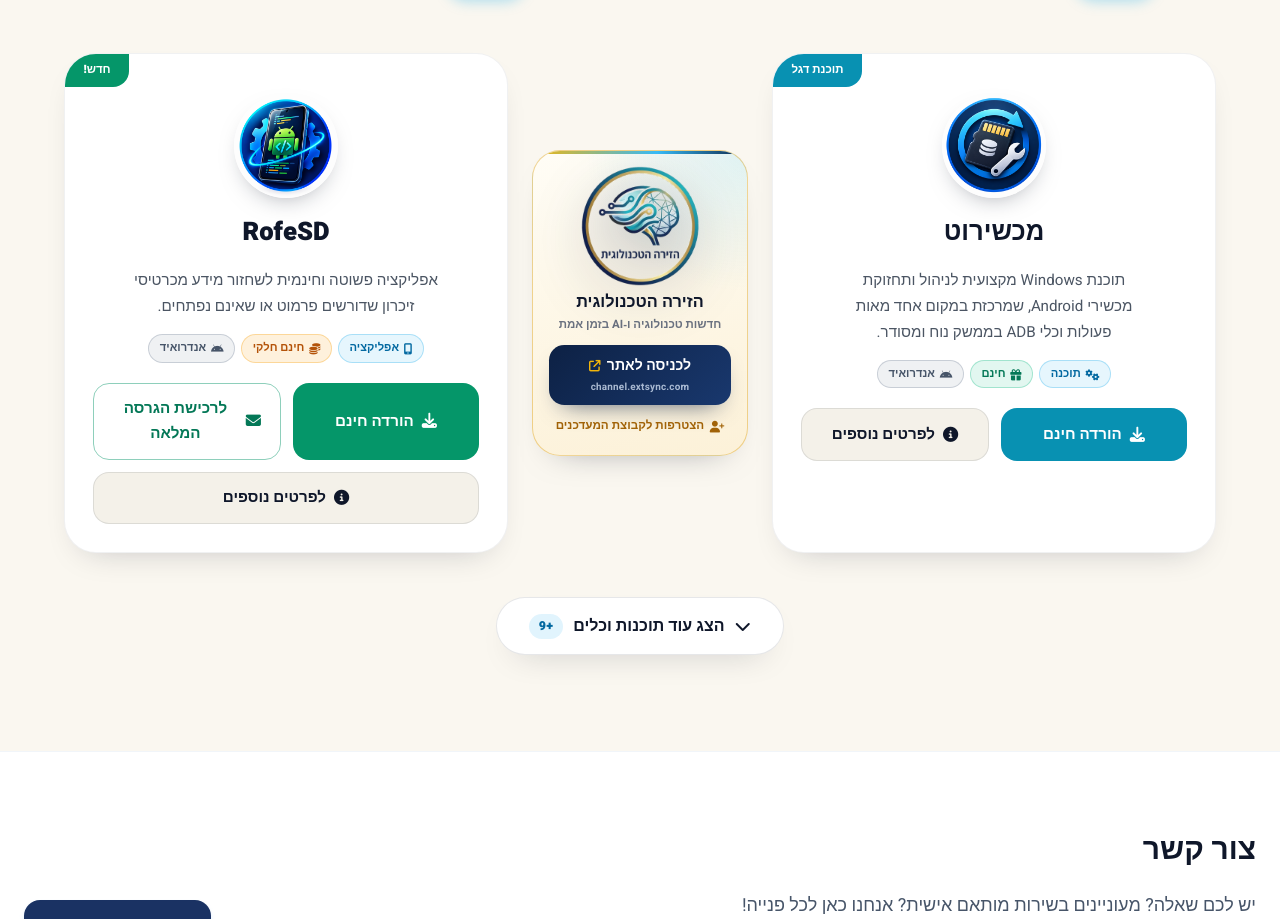
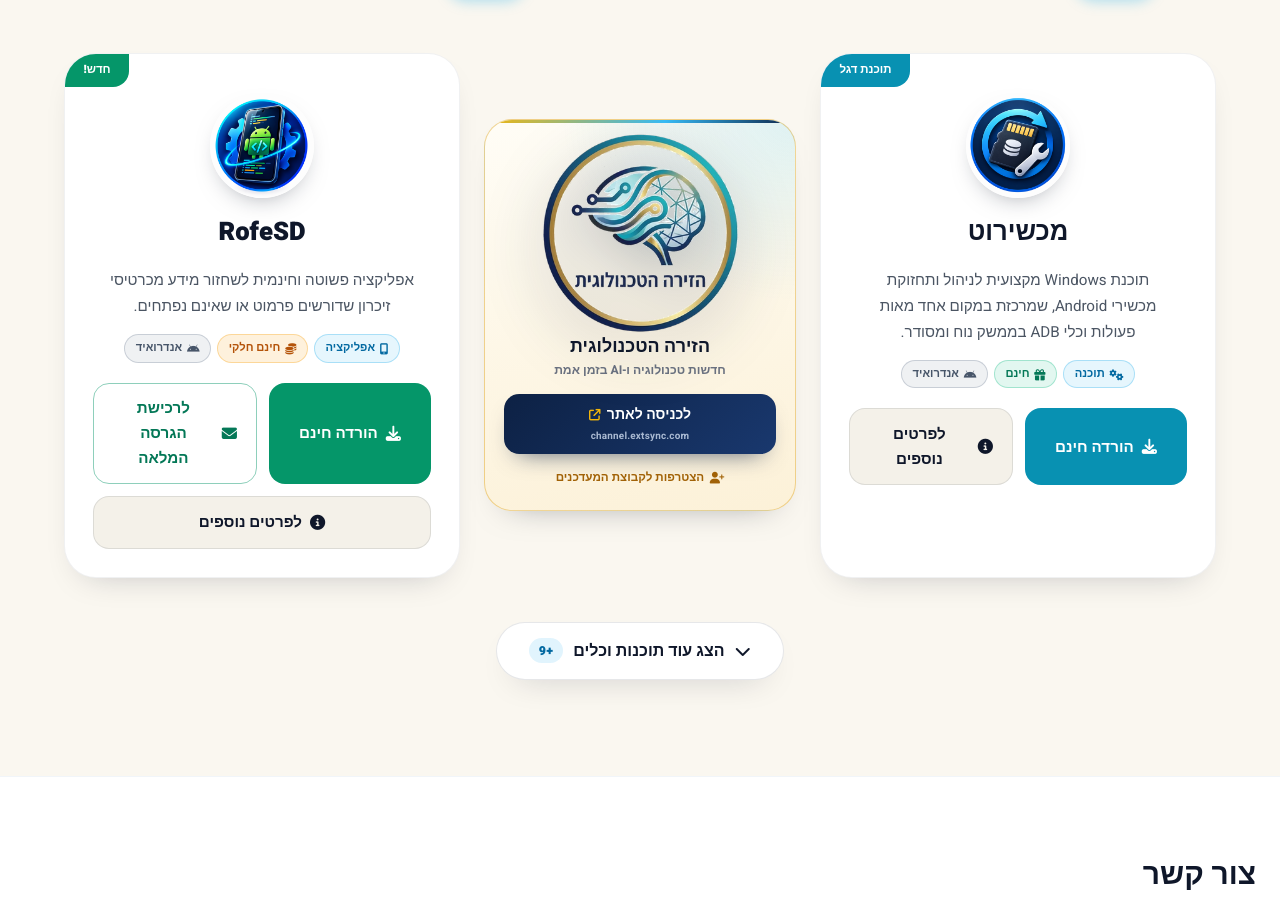
Before and after one commit to shlomoraviv/Raviv-Digital, a plain HTML site: page index.html in a window 1280 px wide. Shown: the part 4963-5882 px from the top of the page. Drawn offline with nearby package versions, Linux system fonts and the light colour scheme.

Commit message:
הגדרת גודל בולט יותר לבאנר הזירה הטכנולוגית — לוגו כ-200px ומלבן רחב יותר בדסקטופ

```diff
--- a/index.html
+++ b/index.html
@@ -211,8 +211,8 @@
         }
 
         .ta-strip-logo {
-            width: 5.1rem;
-            height: 5.1rem;
+            width: 7rem;
+            height: 7rem;
             flex-shrink: 0;
             display: block;
             filter: drop-shadow(0 10px 18px rgba(13, 33, 68, 0.28));
@@ -318,9 +318,9 @@
 
         @media (min-width: 768px) {
             .ta-strip {
-                width: 13.5rem;
-                padding: 1.25rem 1rem 1.15rem;
-                gap: 0.75rem;
+                width: 14.5rem;
+                padding: 1.3rem 1rem 1.2rem;
+                gap: 0.8rem;
             }
 
             .ta-strip-head {
@@ -330,18 +330,40 @@
             }
 
             .ta-strip-logo {
-                width: 7.5rem;
-                height: 7.5rem;
-                margin: -0.35rem 0 -0.15rem;
-                filter: drop-shadow(0 14px 24px rgba(13, 33, 68, 0.3));
+                width: 8.5rem;
+                height: 8.5rem;
+                margin: -0.4rem 0 -0.2rem;
+                filter: drop-shadow(0 16px 28px rgba(13, 33, 68, 0.32));
             }
 
             .ta-strip-title {
-                font-size: 1.02rem;
+                font-size: 1.05rem;
             }
 
             .ta-strip-sub {
-                font-size: 0.72rem;
+                font-size: 0.73rem;
+            }
+        }
+
+        @media (min-width: 1024px) {
+            .ta-strip {
+                width: 19.5rem;
+                padding: 1.5rem 1.2rem 1.4rem;
+                gap: 0.9rem;
+            }
+
+            .ta-strip-logo {
+                width: 12.5rem;
+                height: 12.5rem;
+                margin: -0.7rem 0 -0.4rem;
+            }
+
+            .ta-strip-title {
+                font-size: 1.12rem;
+            }
+
+            .ta-strip-sub {
+                font-size: 0.76rem;
             }
         }
 
```
